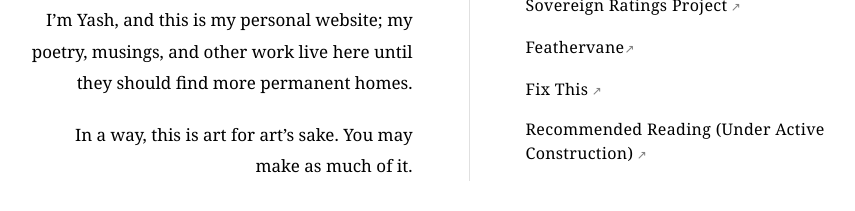
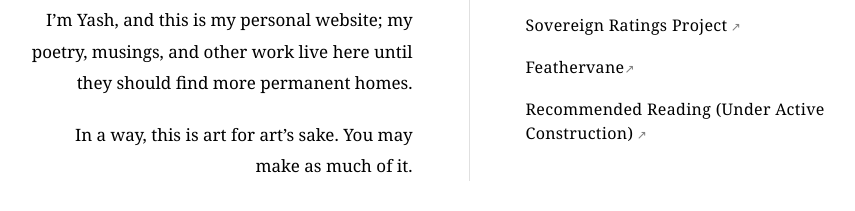
Before and after one commit to moitrayash/moitrayash.github.io, a plain HTML site: page index.html in a window 1280 px wide. Shown: the part 361-572 px from the top of the page, without its empty margins (171-1026 px from the left). Drawn offline with Linux system fonts and the light colour scheme.

Commit message:
Remove Fix This link

```diff
--- a/index.html
+++ b/index.html
@@ -183,7 +183,6 @@ max-width: calc(100vw - 60px);
 <a href="https://voga.yashmoitra.com" target="_blank" rel="noopener noreferrer" data-tip="Live METARs and active NOTAMs for Goa">VOGA/GOX</a>
 </div>
 </details>
-<a href="https://fixthis.yashmoitra.com" target="_blank" rel="noopener noreferrer" data-tip="[Demo] Portal for city/municipal governments to receive infrastructure complaints and grievances">Fix This</a>
 <a href="/recread/" target="_blank" rel="noopener noreferrer" data-tip="Still figuring this out">Recommended Reading (Under Active Construction)</a>
 </nav>
 </div>
```
